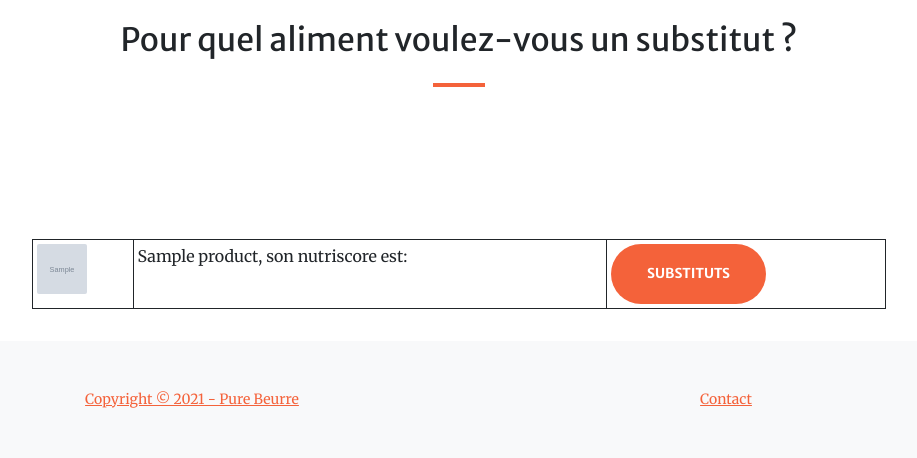
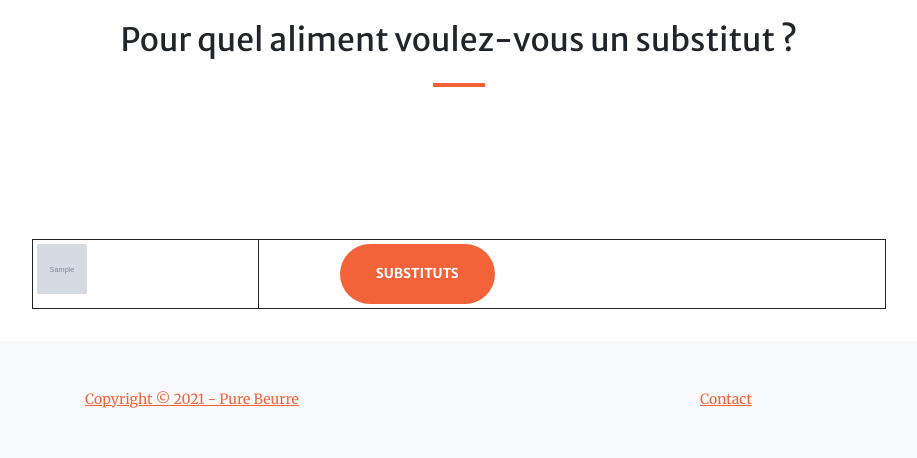
Before and after one commit to Jinr0h404/projet8, a Django app: template Product/templates/Product/search.html in a window 1280 px wide. Shown: the part 907-1365 px from the top of the page, without its empty margins (181-1098 px from the left). Run offline with Django 3.2, Linux system fonts and the light colour scheme; the template is opened without the code that fills it: values that come from a table or form of the project are taken from there, others are empty; tables that the repository leaves empty hold one stand-in row (values such as "Sample post"); grey boxes marked "Sample" are stand-in pictures; some libraries are stand-ins or nearby versions.

Commit message:
test delete src picture from static in search template for test in heroku

```diff
--- a/Product/templates/Product/search.html
+++ b/Product/templates/Product/search.html
@@ -32,17 +32,7 @@
                     {% for product in page_obj %}
                     <tr>
                     <td><img class="img-responsive little_img" src="{{ product.product_image }}" alt="{{ product.product_name }}"></td>
-                    <td>{{product.product_name}}, son nutriscore est: {% if product.nutriscore == 'A' %}
-                                        <img class="img-responsive little_nutriLetter" src="{% static 'assets/img/nutriLetter-a.png' %}" alt="{{ product.product_name }}">
-                                    {% elif product.nutriscore == 'B' %}
-                                        <img class="img-responsive little_nutriLetter" src="{% static 'assets/img/nutriLetter-b.png' %}" alt="{{ product.product_name }}">
-                                    {% elif product.nutriscore == 'C' %}
-                                        <img class="img-responsive little_nutriLetter" src="{% static 'assets/img/nutriLetter-c.png' %}" alt="{{ product.product_name }}">
-                                    {% elif product.nutriscore == 'D' %}
-                                        <img class="img-responsive little_nutriLetter" src="{% static 'assets/img/nutriLetter-d.png' %}" alt="{{ product.product_name }}">
-                                    {% elif product.nutriscore == 'E' %}
-                                        <img class="img-responsive little_nutriLetter" src="{% static 'assets/img/nutriLetter-e.png' %}" alt="{{ product.product_name }}">
-                                    {% endif %}</td>
+
                     <td>
                         <form class="col-md-6 col-md-offset-3 text-center" action="search_substitute" method="get" accept-charset="utf-8">
                             <div class="form-group">
```
